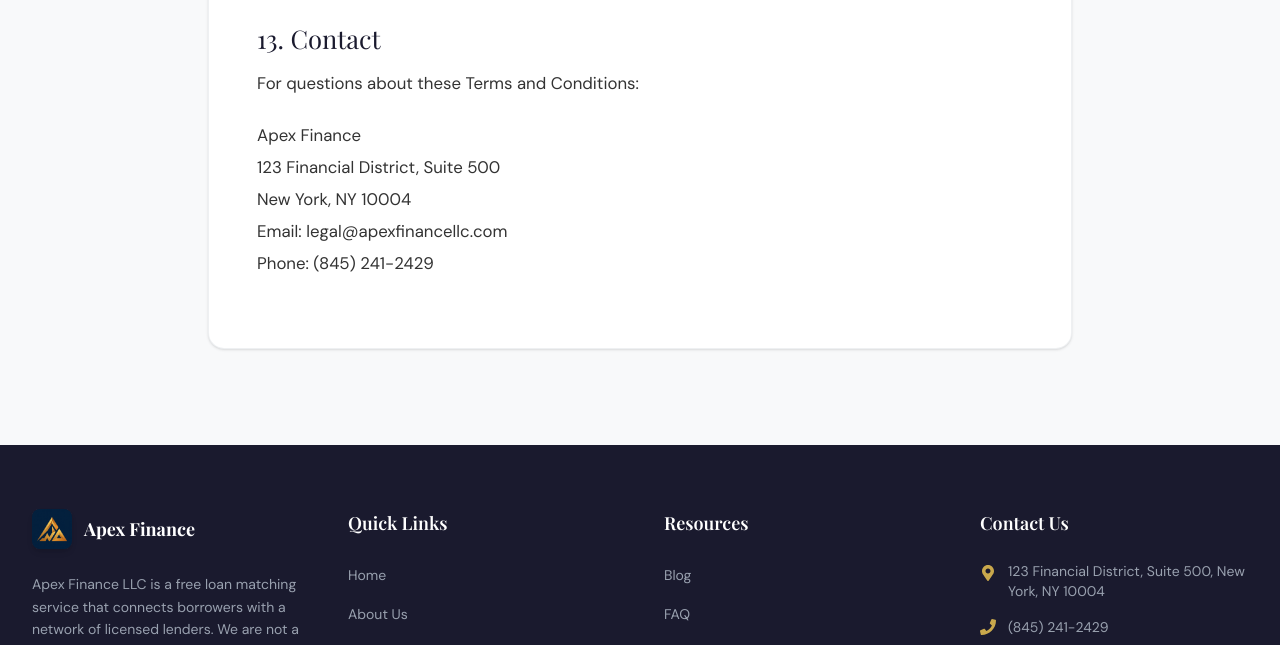
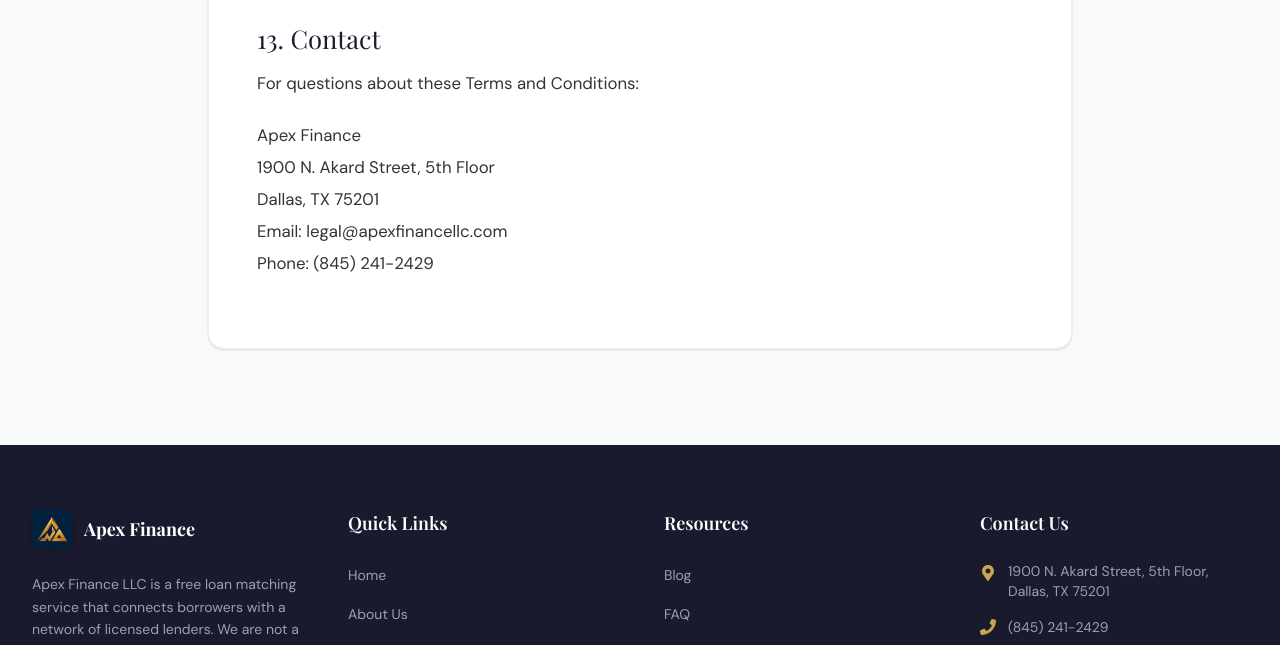
Before and after one commit to Bannatoday/apex-finance, a React (Vite) app in the folder client/: page /terms in a window 1280 px wide. Shown: the part 2860-3505 px from the top of the page. Built offline with nearby package versions, Linux system fonts and the light colour scheme; a web font is replaced by a local one.

Commit message:
Update address to 1900 N. Akard Street, Dallas TX across all pages

```diff
--- a/client/src/components/layout/Footer.jsx
+++ b/client/src/components/layout/Footer.jsx
@@ -90,7 +90,7 @@ export default function Footer() {
             <ul className="space-y-4">
               <li className="flex items-start gap-3">
                 <FaMapMarkerAlt className="w-4 h-4 text-secondary mt-1 shrink-0" />
-                <span className="text-gray-400 text-sm">123 Financial District, Suite 500, New York, NY 10004</span>
+                <span className="text-gray-400 text-sm">1900 N. Akard Street, 5th Floor, Dallas, TX 75201</span>
               </li>
               <li className="flex items-center gap-3">
                 <FaPhone className="w-4 h-4 text-secondary shrink-0" />
--- a/client/src/pages/Contact.jsx
+++ b/client/src/pages/Contact.jsx
@@ -63,7 +63,7 @@ export default function Contact() {
 
             <motion.div className="space-y-6" initial="hidden" whileInView="visible" viewport={{ once: true }} variants={fadeInUp}>
               {[
-                { icon: FaMapMarkerAlt, title: 'Office Address', lines: ['123 Financial District', 'Suite 500', 'New York, NY 10004'] },
+                { icon: FaMapMarkerAlt, title: 'Office Address', lines: ['1900 N. Akard Street', '5th Floor', 'Dallas, TX 75201'] },
                 { icon: FaPhone, title: 'Phone', lines: ['(845) 241-2429', 'Mon-Fri, 9am-6pm EST'] },
                 { icon: FaEnvelope, title: 'Email', lines: ['info@apexfinancellc.com', 'support@apexfinancellc.com'] },
                 { icon: FaClock, title: 'Business Hours', lines: ['Monday–Friday: 9:00 AM – 6:00 PM', 'Saturday: 10:00 AM – 2:00 PM', 'Sunday: Closed'] },
--- a/client/src/pages/Disclaimer.jsx
+++ b/client/src/pages/Disclaimer.jsx
@@ -49,8 +49,8 @@ export default function Disclaimer() {
             <p>For questions about this disclaimer or our services:</p>
             <p>
               Apex Finance LLC<br />
-              123 Financial District, Suite 500<br />
-              New York, NY 10004<br />
+              1900 N. Akard Street, 5th Floor<br />
+              Dallas, TX 75201<br />
               Email: legal@apexfinancellc.com<br />
               Phone: (845) 241-2429
             </p>
--- a/client/src/pages/Privacy.jsx
+++ b/client/src/pages/Privacy.jsx
@@ -82,7 +82,7 @@ export default function Privacy() {
 
             <h2 className="font-heading text-dark">10. Contact Us</h2>
             <p>For privacy-related inquiries, contact us at:</p>
-            <p>Apex Finance<br />123 Financial District, Suite 500<br />New York, NY 10004<br />Email: privacy@apexfinancellc.com<br />Phone: (845) 241-2429</p>
+            <p>Apex Finance<br />1900 N. Akard Street, 5th Floor<br />Dallas, TX 75201<br />Email: privacy@apexfinancellc.com<br />Phone: (845) 241-2429</p>
           </div>
         </div>
       </section>
--- a/client/src/pages/Terms.jsx
+++ b/client/src/pages/Terms.jsx
@@ -64,7 +64,7 @@ export default function Terms() {
 
             <h2 className="font-heading text-dark">13. Contact</h2>
             <p>For questions about these Terms and Conditions:</p>
-            <p>Apex Finance<br />123 Financial District, Suite 500<br />New York, NY 10004<br />Email: legal@apexfinancellc.com<br />Phone: (845) 241-2429</p>
+            <p>Apex Finance<br />1900 N. Akard Street, 5th Floor<br />Dallas, TX 75201<br />Email: legal@apexfinancellc.com<br />Phone: (845) 241-2429</p>
           </div>
         </div>
       </section>
--- a/client/src/pages/admin/Settings.jsx
+++ b/client/src/pages/admin/Settings.jsx
@@ -48,7 +48,7 @@ export default function Settings() {
             <div><label className="block text-sm font-medium text-dark mb-2">Company Name</label><input className={inputClass} defaultValue="Apex Finance" /></div>
             <div><label className="block text-sm font-medium text-dark mb-2">Phone</label><input className={inputClass} defaultValue="(845) 241-2429" /></div>
             <div><label className="block text-sm font-medium text-dark mb-2">Email</label><input className={inputClass} defaultValue="info@apexfinance.com" /></div>
-            <div><label className="block text-sm font-medium text-dark mb-2">Address</label><textarea rows="2" className={inputClass} defaultValue="123 Financial District, Suite 500, New York, NY 10004" /></div>
+            <div><label className="block text-sm font-medium text-dark mb-2">Address</label><textarea rows="2" className={inputClass} defaultValue="1900 N. Akard Street, 5th Floor, Dallas, TX 75201" /></div>
             <button className="px-6 py-2.5 bg-primary text-white font-medium rounded-lg hover:bg-primary-dark text-sm">Save Changes</button>
           </div>
         </div>
```
Also changed, not shown: 1 other file (tests, documents, lock files or other folders).
